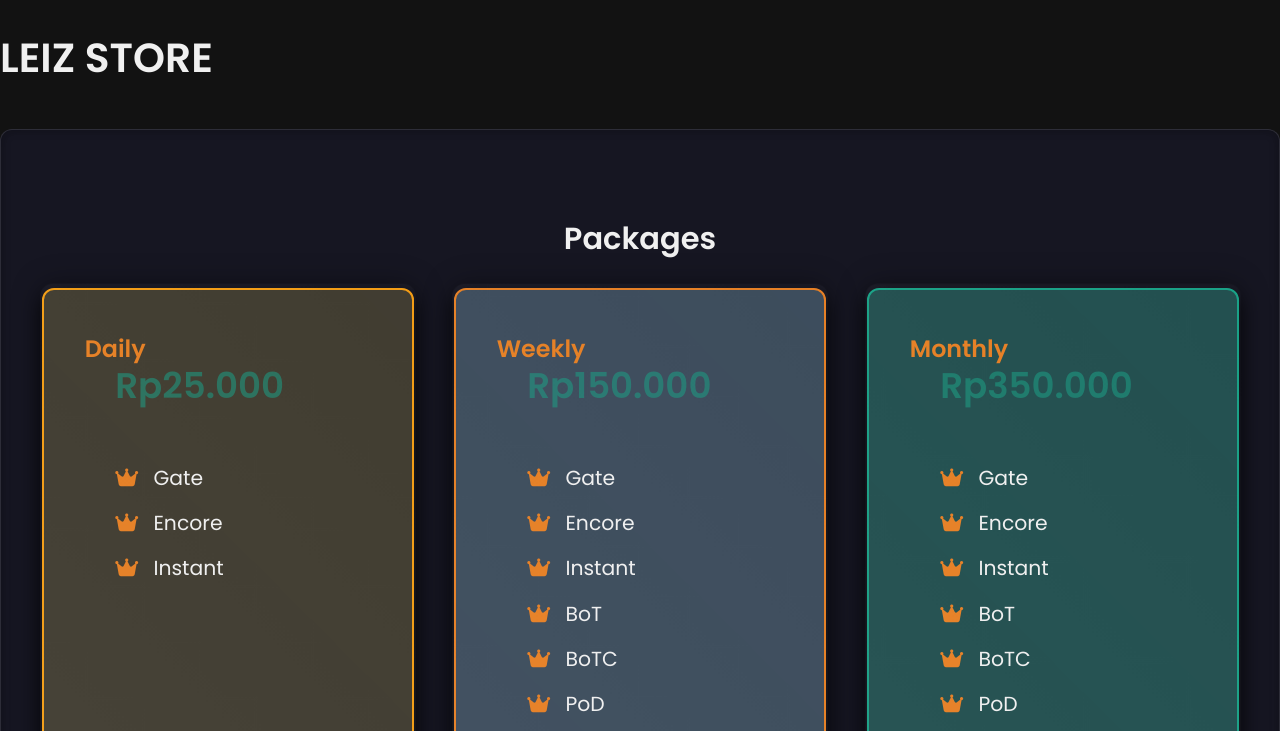
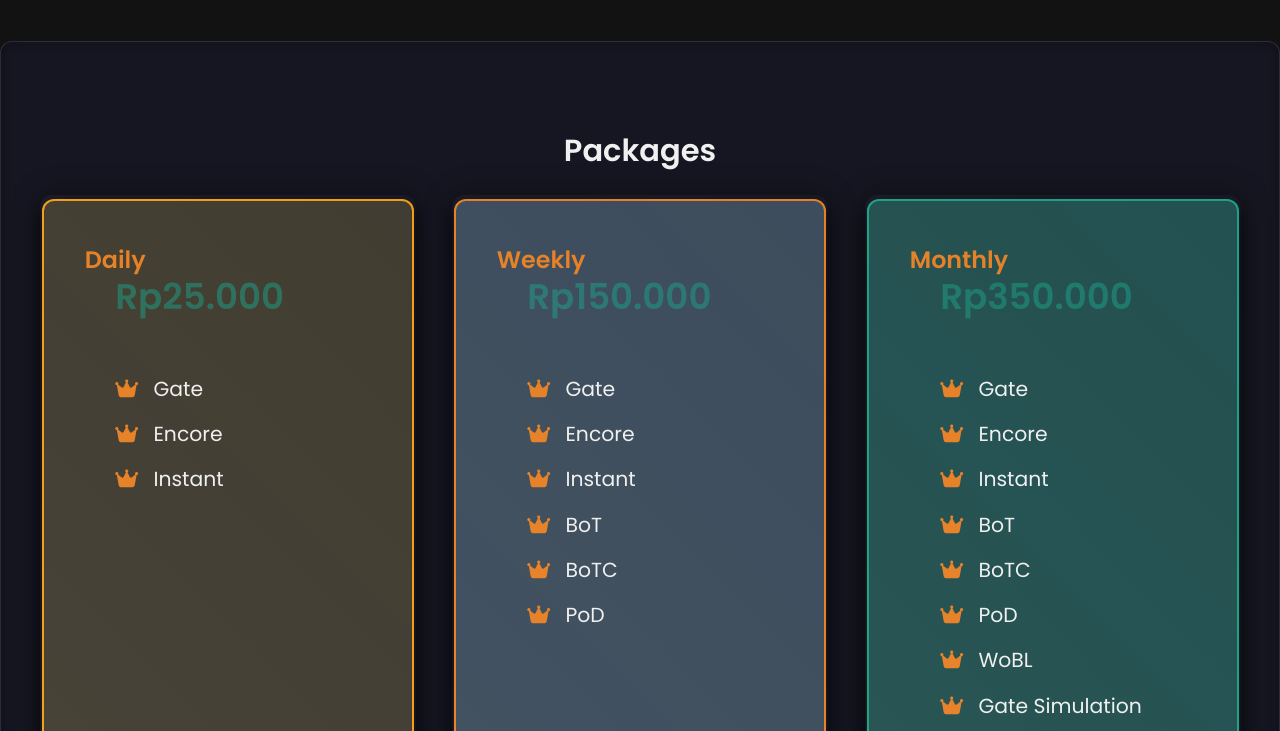
Before and after one commit to niiell/solo-leveling-joki, a website: page public/index.html in a window 1280 px wide. Shown: the top 731 px of the page. Drawn offline with nearby package versions, Linux system fonts and the light colour scheme; animation ran at ten frames a second.

```diff
--- a/public/index.html
+++ b/public/index.html
@@ -23,9 +23,6 @@
     />
 </head>
 <body>
-    <header class="site-header">
-        <h1 id="leiz-store-header">LEIZ STORE</h1>
-    </header>
     <main>
         <section id="packages" class="pricing-grid">
             <h2 style="text-align: center;">Packages</h2>
@@ -177,7 +174,6 @@
         Dikelola oleh MACENG<br />
         &copy; <span id="current-year"></span> LEIZ JOKI. All rights reserved.
         <div class="social-icons" aria-label="Social media links">
-            <a href="https://instagram.com" target="_blank" aria-label="Instagram" tabindex="0"><i class="fab fa-instagram"></i></a>
             <a href="https://www.tiktok.com/@leizishere" target="_blank" aria-label="TikTok" tabindex="0"><i class="fab fa-tiktok"></i></a>
         </div>
     </footer>
```
